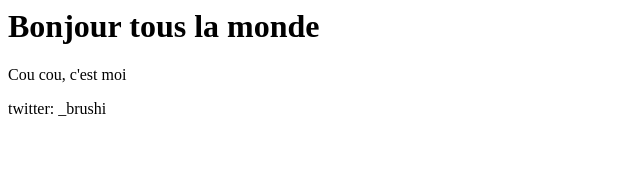
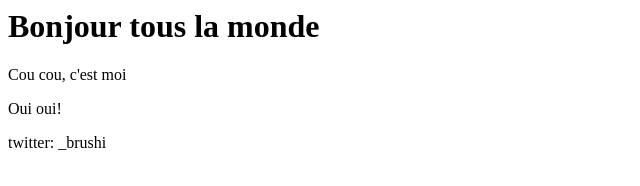
Before and after one commit to beNorton/beNorton.github.io, a plain HTML site: page index.html in a window 1280 px wide. Shown: the whole page, without its empty margins (0-640 px from the left). Drawn offline with Linux system fonts and the light colour scheme.

Commit message:
now this should work

```diff
--- a/index.html
+++ b/index.html
@@ -3,6 +3,7 @@
     <body>
         <h1>Bonjour tous la monde</h1>
         <p> Cou cou, c'est moi </p>
-        <p> twitter: _brushi</p>
+		<p> Oui oui!</p>
+		<p> twitter: _brushi</p>
     </body>
 </html>
```
